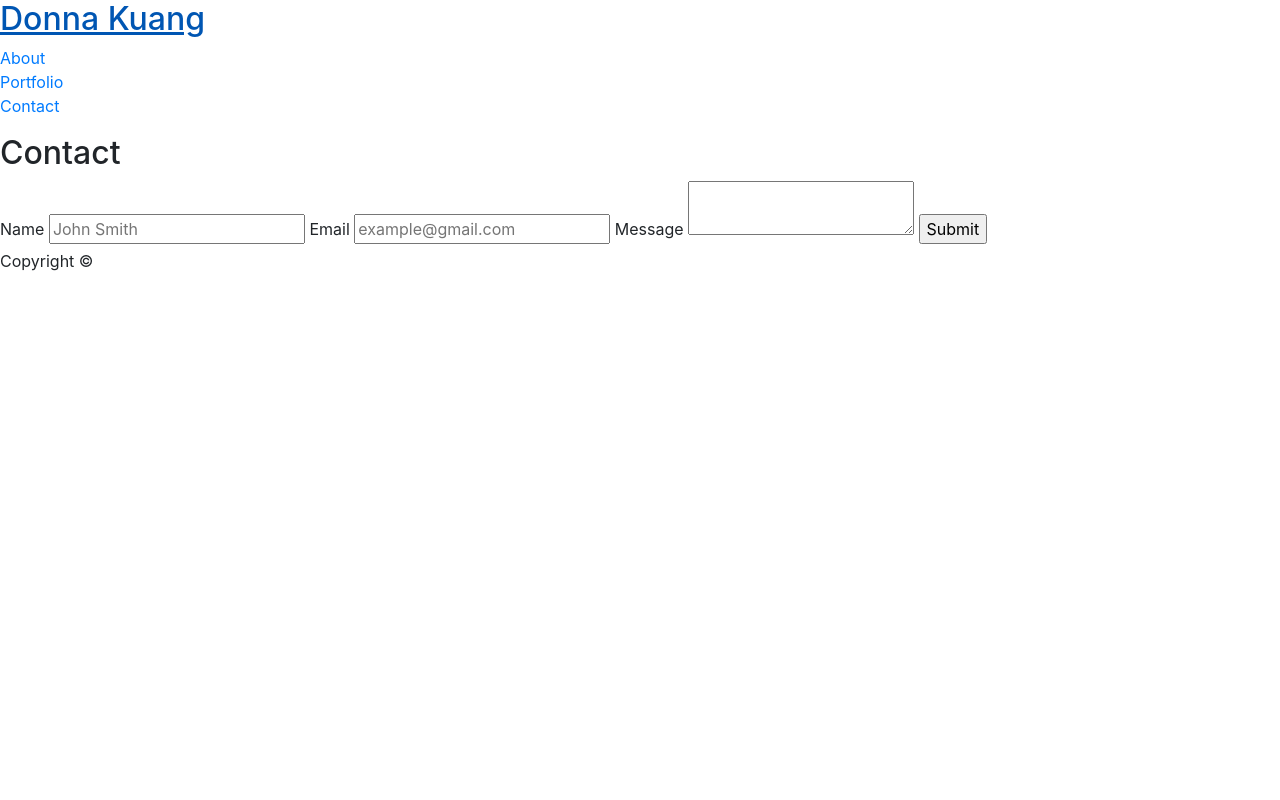
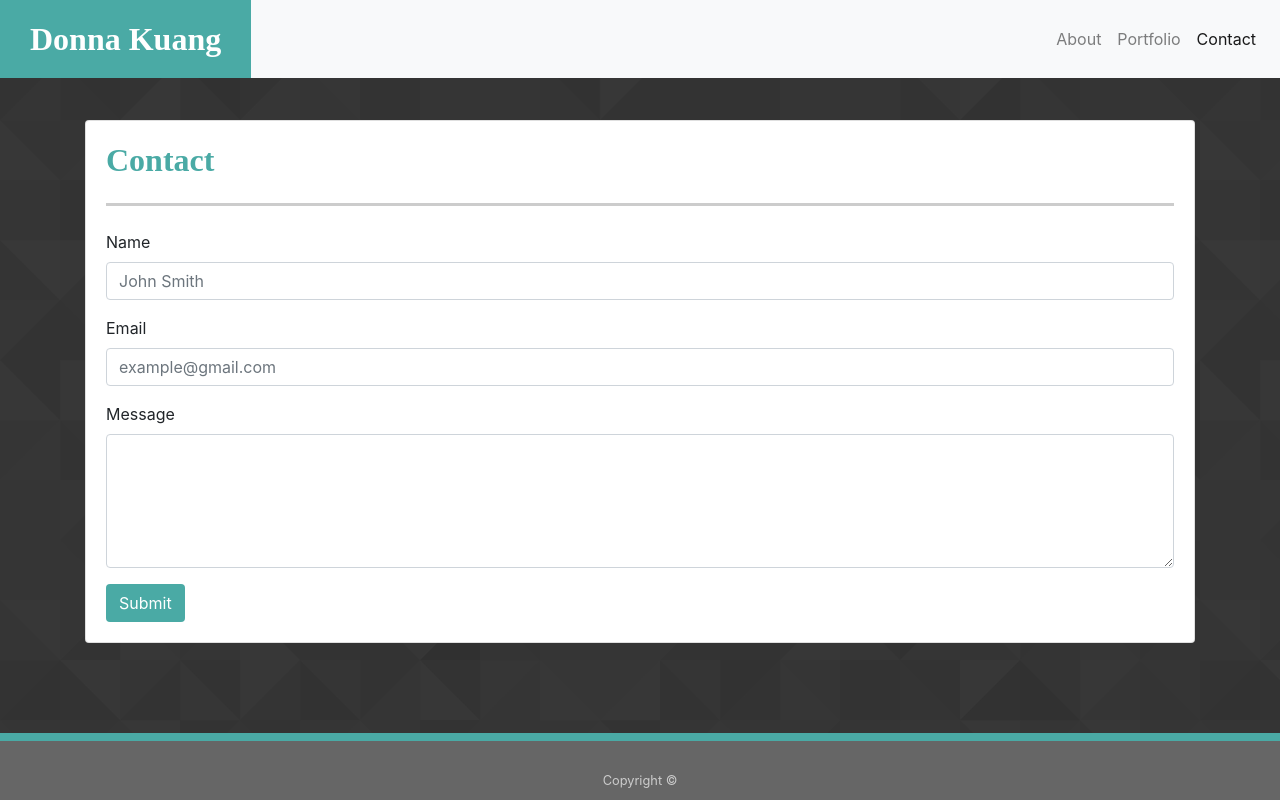
Before and after one commit to dolaku/Bootstrap-Portfolio, a plain HTML site: page contact.html in a window 1280 px wide. Drawn offline with nearby package versions, Linux system fonts and the light colour scheme.

Commit message:
Completed contact page

```diff
--- a/assets/css/custom.css
+++ b/assets/css/custom.css
@@ -13,7 +13,13 @@ nav {
 nav #nav-title {
     background-color: #4aaaa5;
     color: #fff;
-    padding: 25px;
+    font-family: serif;
+    font-size: 2rem;
+    font-weight: 800;
+    padding: 15px 30px;
+}
+nav ul a {
+    transition: .1s;
 }
 nav ul a:hover {
     color: #4aaaa5 !important;
@@ -27,6 +33,8 @@ body div.container {
 div.container h2 {
     border-bottom: #ccc solid 3px;
     color: #4aaaa5;
+    font-family: serif;
+    font-weight: 800;
 }
 /***** Homepage *****/
 #home div.container img {
@@ -35,11 +43,10 @@ div.container h2 {
 /***** Portfolio Page *****/
 #portfolio .project {
     position: relative;
-    width: 300px;
 }
-#portfolio .thumbnail {
-    max-width: 100%;
-    object-fit: cover;
+#portfolio .project .thumbnail {
+    height: unset;
+    width: 100%;
 }
 #portfolio h4 {
     background-color: #4aaaa5;
@@ -48,10 +55,10 @@ div.container h2 {
     font-size: 1.25rem;
     padding: 10px;
     position: absolute;
-        bottom: 0;
+        bottom: 1%;
     text-align: center;
     transition: .3s;
-    width: calc(100% - 30px);
+    width: 100%;
 }
 #portfolio h4:hover {
     bottom: 5px;
@@ -59,7 +66,12 @@ div.container h2 {
     filter: hue-rotate(180deg);
     opacity: .75;
     text-shadow: 0 0 3px #fff;
-    transition: .4s;
+    transition: .2s;
+}
+/***** Portfolio Page *****/
+#contact #submit-btn {
+    background-color: #4aaaa5;
+    color: #fff;
 }
 footer {
     background-color: #666;
--- a/contact.html
+++ b/contact.html
@@ -1,40 +1,71 @@
 <!DOCTYPE html>
 <html lang="en">
+
 <head>
     <meta charset="UTF-8">
-    <meta name="viewport" content="width=device-width, initial-scale=1.0">
+    <meta name="viewport" content="width=device-width, initial-scale=1, shrink-to-fit=no">
     <meta http-equiv="X-UA-Compatible" content="ie=edge">
     <link rel="stylesheet" href="assets/css/reset.css">
     <link rel="stylesheet" href="https://stackpath.bootstrapcdn.com/bootstrap/4.1.3/css/bootstrap.min.css" integrity="sha384-MCw98/SFnGE8fJT3GXwEOngsV7Zt27NXFoaoApmYm81iuXoPkFOJwJ8ERdknLPMO" crossorigin="anonymous">
+    <link rel="stylesheet" href="assets/css/custom.css">
     <title>Bootstrap Portfolio</title>
 </head>
-<body>
-    <header>
-        <div>
-            <a href="index.html"><h2>Donna Kuang</h2></a>
-            <nav>
-                <ul>
-                    <li><a href="index.html">About</a></li>
-                    <li><a href="portfolio.html">Portfolio</a></li>
-                    <li><a href="contact.html">Contact</a></li>
+
+<body id="home">
+    <div class="container">
+        <nav class="navbar navbar-expand-md navbar-light bg-light fixed-top p-0 pr-3">
+            <a class="navbar-brand " id="nav-title" href="index.html">Donna Kuang</a>
+            <button class="navbar-toggler" type="button" data-toggle="collapse" data-target="#navbarsExample09" aria-controls="navbarsExample09" aria-expanded="false" aria-label="Toggle navigation">
+                <span class="navbar-toggler-icon"></span>
+            </button>
+
+            <div class="collapse navbar-collapse text-right" id="navbarsExample09">
+                <ul class="navbar-nav ml-auto">
+                    <li class="nav-item">
+                        <a class="nav-link" href="./index.html">About</a>
+                    </li>
+                    <li class="nav-item">
+                        <a class="nav-link" href="./portfolio.html">Portfolio</a>
+                    </li>
+                    <li class="nav-item active">
+                        <a class="nav-link" href="./contact.html" tabindex="-1">Contact<span class="sr-only">(current)</span></a>
+                    </li>
                 </ul>
-            </nav>
-        </div>
-    </header>
-    <section>
-        <div>
-            <h2>Contact</h2>
-            <form action="#">
-                <label for="name">Name</label>
-                <input type="text" id="name" name="name" placeholder="John Smith">
-                <label for="textInput">Email</label>
-                <input type="email" id="email" name="email" placeholder="example@gmail.com">
-                <label for="message">Message</label>
-                <textarea name="message"></textarea>
-                <input id="submit-btn" type="submit" value="Submit">
-            </form>
-        </div>
-    </section>
-    <footer>Copyright &copy;</footer>
+            </div>
+        </nav>
+
+        <main role="main" id="contact">
+            <div class="row mb-5">
+                <div class="col-md-12">
+                    <div class="card">
+                        <div class="card-body">
+                            <h2 class="card-title pb-4 mb-4">Contact</h2>
+                            <form>
+                                <div class="form-group">
+                                    <label for="name">Name</label>
+                                    <input type="text" class="form-control" id="name" placeholder="John Smith">
+                                </div>
+                                <div class="form-group">
+                                    <label for="email">Email</label>
+                                    <input type="text" class="form-control" id="email" placeholder="example@gmail.com">
+                                </div>
+                                <div class="form-group">
+                                    <label for="message">Message</label>
+                                    <textarea class="form-control" id="message" rows="5"></textarea>
+                                </div>
+                                <button id="submit-btn" type="submit" class="btn">Submit</button>
+                            </form>
+                        </div>
+                    </div>
+                </div>
+            </div>
+        </main>
+    </div>
+    <footer class="text-center">Copyright &copy;</footer>
+
+    <script src="https://code.jquery.com/jquery-3.3.1.slim.min.js" integrity="sha384-q8i/X+965DzO0rT7abK41JStQIAqVgRVzpbzo5smXKp4YfRvH+8abtTE1Pi6jizo" crossorigin="anonymous"></script>
+    <script src="https://cdnjs.cloudflare.com/ajax/libs/popper.js/1.14.7/umd/popper.min.js" integrity="sha384-UO2eT0CpHqdSJQ6hJty5KVphtPhzWj9WO1clHTMGa3JDZwrnQq4sF86dIHNDz0W1" crossorigin="anonymous"></script>
+    <script src="https://stackpath.bootstrapcdn.com/bootstrap/4.3.1/js/bootstrap.min.js" integrity="sha384-JjSmVgyd0p3pXB1rRibZUAYoIIy6OrQ6VrjIEaFf/nJGzIxFDsf4x0xIM+B07jRM" crossorigin="anonymous"></script>
 </body>
+
 </html>
```
Also changed, not shown: portfolio.html (+8 -8 lines).
